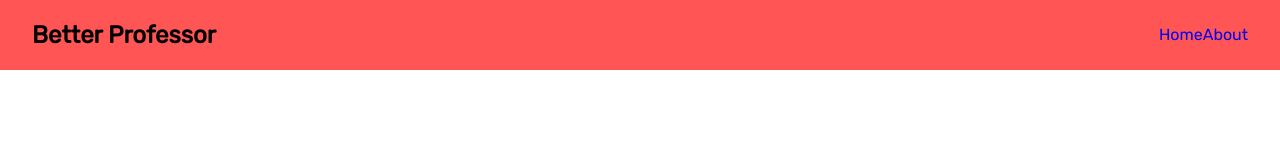
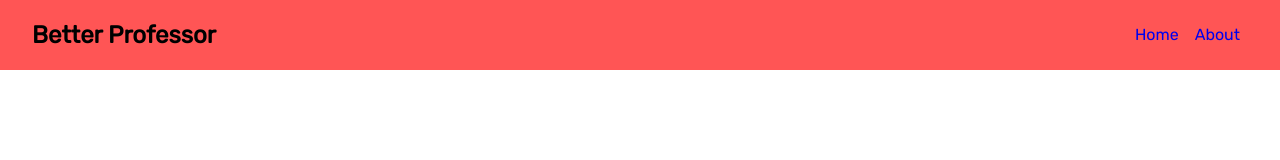
Before and after one commit to derpwanda/betterprof, a React (Create React App) app in the folder assigntracker/: page / in a window 1280 px wide. Shown: the top 160 px of the page. Built offline with nearby package versions, Linux system fonts and the light colour scheme.

Commit message:
fixed navbar li spacing issue. padded li.

```diff
--- a/assigntracker/src/App.css
+++ b/assigntracker/src/App.css
@@ -36,6 +36,6 @@ ul {
     display: flex;
 }
 
-.navbar a {
-  /* add styling for navbar links */
+.navbar li {
+    padding: 0.5rem;
 }
```
Also changed, not shown: 1 other file (tests, documents, lock files or other folders). Lines whose indentation alone changed are shown as unchanged.
